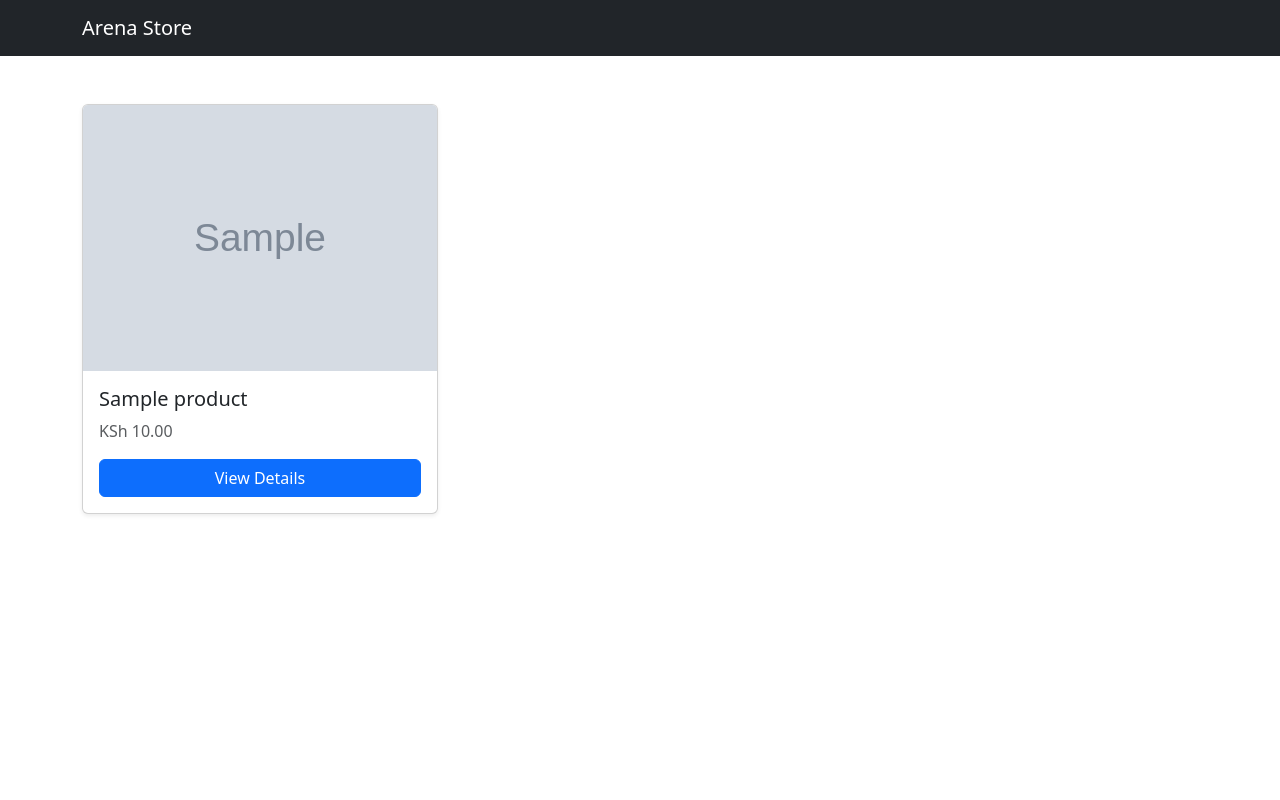
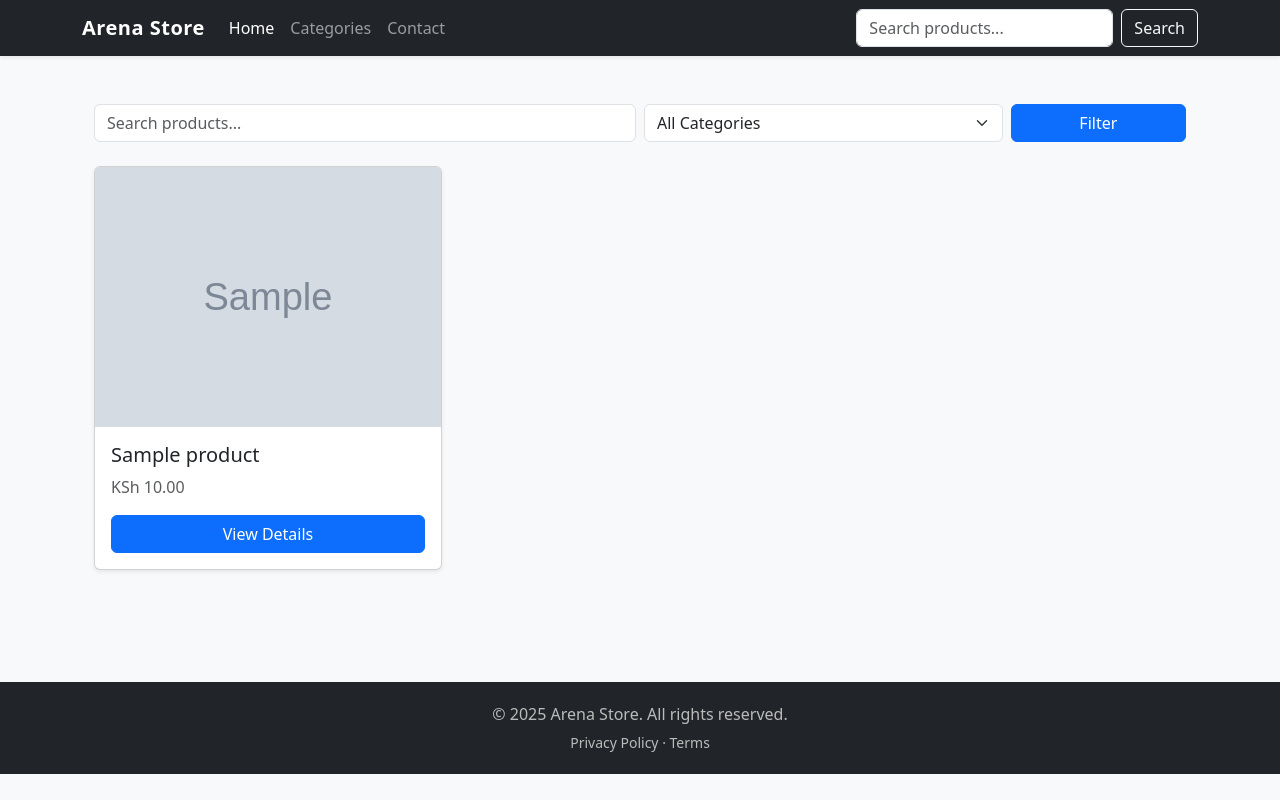
Before and after one commit to myusercloud/arena254, a Django app: page / in a window 1280 px wide. Run offline with Django 4.2, Linux system fonts and the light colour scheme; tables that the repository leaves empty hold one stand-in row (values such as "Sample post"); grey boxes marked "Sample" are stand-in pictures.

Commit message:
Enhance admin and templates: Add search and filter functionality, improve UI with footer and navbar updates

```diff
--- a/store/views.py
+++ b/store/views.py
@@ -1,13 +1,38 @@
 from django.shortcuts import render, get_object_or_404
 from django.http import JsonResponse
-from .models import Product
+from django.db.models import Q
+from .models import Product, Category
+
 
 def index(request):
     """
     Render the homepage with all products displayed as cards.
+    Includes search (q) and category filter.
     """
+    query = request.GET.get('q')  # search term
+    category_id = request.GET.get('category')  # category filter
     products = Product.objects.prefetch_related('images').all()
-    return render(request, 'store/index.html', {'products': products})
+
+    # Apply search filter
+    if query:
+        products = products.filter(
+            Q(title__icontains=query) |
+            Q(description__icontains=query) |
+            Q(category__name__icontains=query)
+        )
+
+    # Apply category filter
+    if category_id:
+        products = products.filter(category_id=category_id)
+
+    categories = Category.objects.all().order_by('name')
+
+    context = {
+        'products': products,
+        'query': query,
+        'categories': categories,
+    }
+    return render(request, 'store/index.html', context)
 
 
 def product_detail_json(request, pk):
@@ -16,7 +41,6 @@
     """
     product = get_object_or_404(Product, pk=pk)
 
-    # Build absolute URLs for images
     images = [request.build_absolute_uri(img.image.url) for img in product.images.all()]
 
     data = {
--- a/templates/base.html
+++ b/templates/base.html
@@ -6,20 +6,71 @@
     <title>Arena Shop</title>
     <!-- Bootstrap CSS -->
     <link href="https://cdn.jsdelivr.net/npm/bootstrap@5.3.3/dist/css/bootstrap.min.css" rel="stylesheet">
+    <style>
+      body {
+        background-color: #f8f9fa; /* light background */
+      }
+      .navbar-brand {
+        font-weight: 600;
+        letter-spacing: 0.5px;
+      }
+      footer {
+        background: #212529;
+        color: #bbb;
+        padding: 20px 0;
+        margin-top: 40px;
+      }
+      footer a {
+        color: #bbb;
+        text-decoration: none;
+      }
+      footer a:hover {
+        color: #fff;
+      }
+    </style>
   </head>
   <body>
     <!-- Navbar -->
-    <nav class="navbar navbar-expand-lg navbar-dark bg-dark">
+    <nav class="navbar navbar-expand-lg navbar-dark bg-dark shadow-sm">
       <div class="container">
         <a class="navbar-brand" href="/">Arena Store</a>
+        <button class="navbar-toggler" type="button" data-bs-toggle="collapse" data-bs-target="#navbarNav"
+          aria-controls="navbarNav" aria-expanded="false" aria-label="Toggle navigation">
+          <span class="navbar-toggler-icon"></span>
+        </button>
+        <div class="collapse navbar-collapse" id="navbarNav">
+          <ul class="navbar-nav me-auto mb-2 mb-lg-0">
+            <li class="nav-item"><a class="nav-link active" href="/">Home</a></li>
+            <li class="nav-item"><a class="nav-link" href="#">Categories</a></li>
+            <li class="nav-item"><a class="nav-link" href="#">Contact</a></li>
+          </ul>
+
+          <!-- 🔍 Search bar -->
+          <form class="d-flex" role="search" method="get" action="{% url 'store:index' %}">
+            <input class="form-control me-2" type="search" name="q" placeholder="Search products..." aria-label="Search">
+            <button class="btn btn-outline-light" type="submit">Search</button>
+          </form>
+        </div>
       </div>
     </nav>
 
-    <main class="py-4">
+    <!-- Main content -->
+    <main class="py-4 container">
       {% block content %}{% endblock %}
     </main>
 
-    <!-- Bootstrap JS (bundle includes Popper) -->
+    <!-- Footer -->
+    <footer>
+      <div class="container text-center">
+        <p class="mb-1">&copy; 2025 Arena Store. All rights reserved.</p>
+        <small>
+          <a href="#">Privacy Policy</a> ·
+          <a href="#">Terms</a>
+        </small>
+      </div>
+    </footer>
+
+    <!-- Bootstrap JS -->
     <script src="https://cdn.jsdelivr.net/npm/bootstrap@5.3.3/dist/js/bootstrap.bundle.min.js"></script>
     {% block scripts %}{% endblock %}
   </body>
--- a/templates/store/index.html
+++ b/templates/store/index.html
@@ -1,6 +1,34 @@
 {% extends "base.html" %}
 {% block content %}
 <div class="container py-4">
+
+  <!-- Search & Filter -->
+  <form method="get" action="{% url 'store:index' %}" class="row mb-4 g-2 align-items-center">
+    <div class="col-md-6">
+      <input type="text" name="q" class="form-control"
+             placeholder="Search products..."
+             value="{{ request.GET.q|default:'' }}">
+    </div>
+    <div class="col-md-4">
+      <select name="category" class="form-select">
+        <option value="">All Categories</option>
+        {% for cat in categories %}
+          <option value="{{ cat.id }}" {% if request.GET.category == cat.id|stringformat:"s" %}selected{% endif %}>
+            {{ cat.name }}
+          </option>
+        {% endfor %}
+      </select>
+    </div>
+    <div class="col-md-2">
+      <button class="btn btn-primary w-100" type="submit">Filter</button>
+    </div>
+  </form>
+
+  {% if query %}
+    <h4 class="mb-4">Search results for: <span class="text-primary">"{{ query }}"</span></h4>
+  {% endif %}
+
+  {% if products %}
     <div class="row">
       {% for product in products %}
       <div class="col-md-4 mb-4">
@@ -10,7 +38,9 @@
           {% endif %}
           <div class="card-body d-flex flex-column">
             <h5 class="card-title">{{ product.title }}</h5>
-          {% if product.price %}<p class="card-text text-muted">KSh {{ product.price }}</p>{% endif %}
+            {% if product.price %}
+              <p class="card-text text-muted">KSh {{ product.price }}</p>
+            {% endif %}
             <button class="btn btn-primary mt-auto view-product-btn"
                     data-product-id="{{ product.id }}"
                     data-bs-toggle="modal"
@@ -22,6 +52,11 @@
       </div>
       {% endfor %}
     </div>
+  {% else %}
+    <div class="alert alert-warning text-center">
+      No products found{% if query %} for "<strong>{{ query }}</strong>"{% endif %}.
+    </div>
+  {% endif %}
 </div>
 
 <!-- Modal -->
```
Also changed, not shown: store/admin.py (+9 -1 lines). Lines whose indentation alone changed are shown as unchanged.
